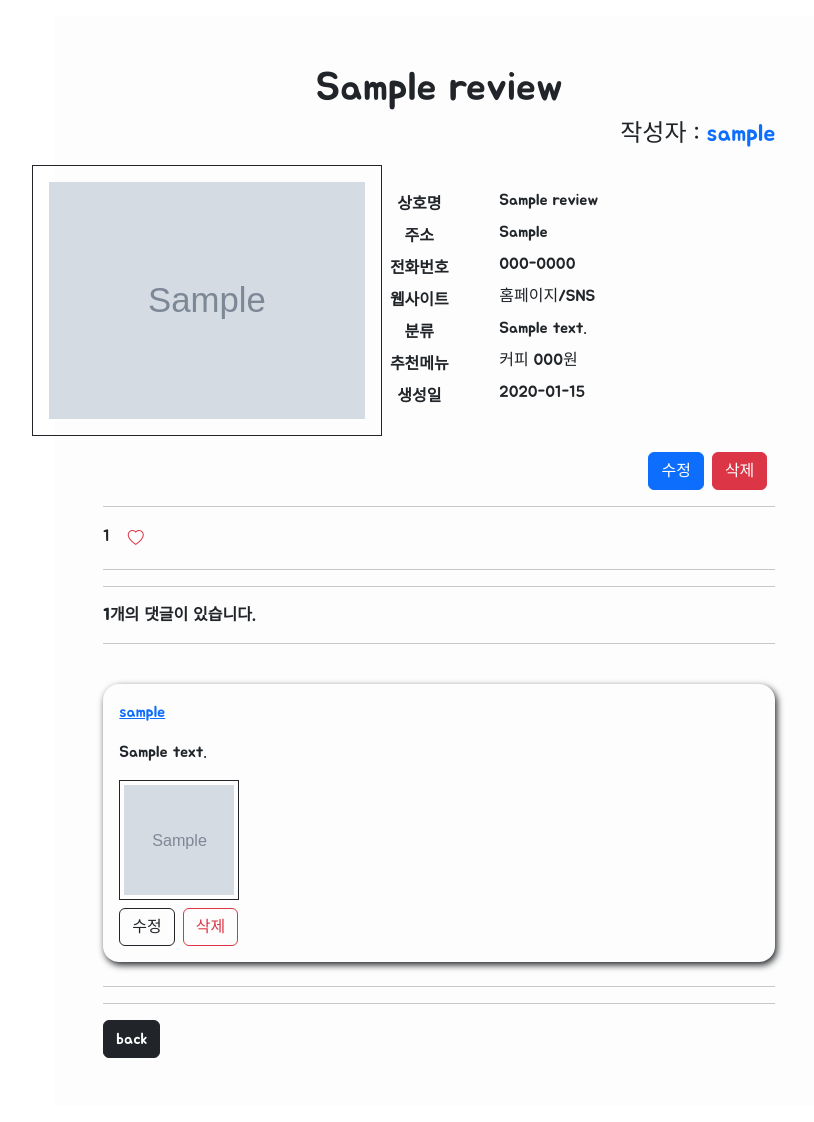
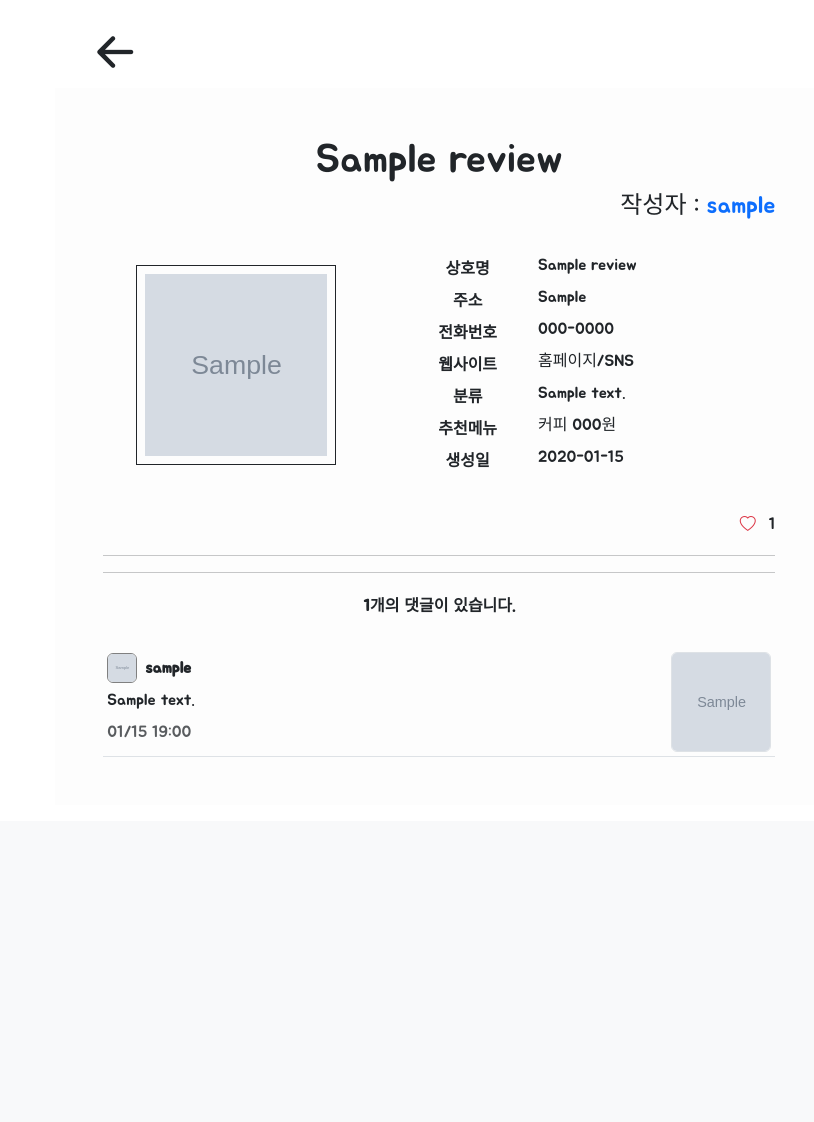
Before and after one commit to woocheolll/Dr.JJ, a Django app: page /1/ in a window 1280 px wide. Shown: the part 56-1178 px from the top of the page, without its empty margins (48-862 px from the left). After the commit the page ends 813 px from the top, so only its background shows below. Run offline with Django 3.2, Linux system fonts and the light colour scheme; tables that the repository leaves empty hold one stand-in row (values such as "Sample post"); grey boxes marked "Sample" are stand-in pictures; some libraries are stand-ins or nearby versions.

Commit message:
articles-templates

```diff
--- a/articles/templates/articles/detail.html
+++ b/articles/templates/articles/detail.html
@@ -6,6 +6,10 @@
 <div class="container">
   <div class="d-flex justify-content-evenly p-3">
     <div>
+      <!-- 뒤로가기 -->
+      <a href="{% url 'articles:index' %}" class="display-2 mx-4 link-btn text-dark text-decoration-none" >
+        <i class="bi bi-arrow-left-short"></i>
+      </a>
       <!-- 게시글 -->
       <div class="report p-5">
         <h1 class="text-center">{{ review.title }}</h1>
@@ -16,15 +20,15 @@
           </a>
         </h4>
         <div class="row my-3">
-          <div class="col-sm-12 col-md-4 d-flex justify-content-center">
+          <div class="col-sm-12 col-md-5 d-flex justify-content-center align-items-center">
             <!-- 가게 이미지 -->
             {% if review.image %}
-            <img class="p-3 border border-dark" style="width:350;" src="{{ review.image.url }}" alt="{{ review.image }}">
+            <img class="id-img p-2 border border-dark" src="{{ review.image.url }}" alt="{{ review.image }}">
             {% else %}
-            <img class="p-3 border border-dark" style="width:350;" src="https://dummyimage.com/200x200/000/fff.png" alt="">
+            <img class="id-img p-2 border border-dark" src="https://dummyimage.com/200x200/000/fff.png" alt="">
             {% endif %}
           </div>
-          <div class="col-sm-12 col-md-8 d-flex justify-content-center">
+          <div class="col-sm-12 col-md-7 d-flex justify-content-center">
             <!-- 가게 정보 -->
             <div class="d-flex align-items-center">
               <dl class="row m-3 align-items-center">
@@ -47,7 +51,7 @@
           </div>
         </div>
         <!-- 수정 / 삭제 -->
-        {% if review.user == review.user %}
+        {% if request.user == review.user %}
         <div class="d-flex justify-content-end">
           <a href="{% url 'articles:update' review.pk %}" class="btn btn-primary">수정</a>
           <form class="m-0" action="{% url 'articles:delete' review.pk %}" method="POST">
@@ -55,12 +59,11 @@
             <input type="submit" class="btn btn-danger mx-2" value="삭제">
           </form>
         </div>
-        {% endif %}
         <!-- 좋아요 -->
-        <hr>
-          <form class='like-form' data-review-pk='{{ review.pk }}'>
+        {% else %}
+        <div class="d-flex justify-content-end">
+          <form class='like-form m-0 d-flex align-items-center' data-review-pk='{{ review.pk }}'>
             {% csrf_token %}
-            <span class='like-cnt'>{{review.like_art_users.count}}</span>
             {% if request.user in review.like_art_users.all %}
               <button class="btn btn-link text-danger">
                 <i class="bi bi-heart-fill heart-icon"></i>
@@ -70,42 +73,55 @@
               <i class="bi bi-heart heart-icon"></i>
             </button>
             {% endif %}
+            <span class='like-cnt'>{{review.like_art_users.count}}</span>
           </form>
+        </div>
+        {% endif %}
         <hr>
-        <!-- 코멘트 -->
+        <!-- 댓글 작성버튼 -->
         {% if request.user.is_authenticated %}
           <a href="{% url 'articles:comment_create' review.pk %}" method="POST">댓글작성</a>
         {% endif %}
         <hr>
+        <!-- 댓글 -->
+        <div class="d-flex flex-column">
           {% if comments %}
-        <p><b>{{ comments|length }}개의 댓글이 있습니다.</b></p>
-        <hr>
+          <h6 class="text-center my-2"><b>{{ comments|length }}개의 댓글이 있습니다.</b></h6>
           {% endif %}
           <br>
           {% for comment in comments %}
-        <article class='comment-block-{{ comment.pk }}'>
-          <div class="p-3 mb-4" style="border-radius: 1rem; box-shadow: 2px 3px 7px">
-            <a href="{% url 'articles:comment_detail' review.pk comment.pk %}"><p>{{ comment.user.username }}</p></a>
-            <p>{{ comment.content }}</p>
-            <div class="img-card my-2 p-1">
-              <img class="img-fit" src="{{ comment.image.url }}" alt="{{ comment.image }}">
+          <div style="cursor: pointer;" onclick="location.href='{% url 'articles:comment_detail' review.pk comment.pk %}';" class="border-bottom p-1 d-flex justify-content-between comment-block-{{ comment.pk }}">
+            <div class="d-flex flex-column w-100">
+              <div class="d-flex align-items-center">
+                {% if comment.user.profile.image %}
+                <img class="free-comment-profile me-2" src="{{ comment.user.profile.image.url }}" alt="{{ comment.user.profile.image }}" class='mb-2'>
+                {% else %}
+                <img class="free-comment-profile me-2" src="{% static 'images/new.jpg' %}" alt="no-profile-image">
+                {% endif %}
+                <p class="my-1 fw-bold">{{ comment.user.username }}</p>
               </div>
-            <div class="d-flex">
-              <a href="{% url 'articles:comment_update' review.pk comment.pk %} " class="btn btn-outline-dark">수정</a>
+              <p class="my-1">{{ comment.content }}</p>
+              <div class="d-flex justify-content-between w-100">
+                <p class="my-1 text-muted">{{ comment.updated_at | date:'m/d H:i' }}</p>
+                <div class="d-flex mx-2">
+                  {% if request.user == comment.user %}
+                  <a href="{% url 'articles:comment_update' review.pk comment.pk %}" class="btn btn-primary btn-sm">수정</a>
                   <form action="{% url 'articles:comment_delete' review.pk comment.pk %}" method="POST" class="my-0">
                     {% csrf_token %}
-                <input type="submit" class="btn btn-outline-danger mx-2" value="삭제">
+                    <input type="submit" class="btn btn-danger btn-sm ms-2" value="삭제">
                   </form>
+                  {% endif %}
                 </div>
               </div>
-        </article>
-        <hr>
+            </div>
+            {% if review.image %}
+                <img class="free-img rounded border" src="{{ comment.image.url }}" alt="{{ comment.image }}">
+            {% endif %}
+          </div>
           {% empty %}
             <p>아직 아무도 못본거라고 믿자,,</p>
           {% endfor %}
-        <hr>
-        <!-- 뒤로가기 -->
-        <a href="{% url 'articles:index' %}" class="btn btn-dark text-decoration-none" >back</a>
+        </div>
       </div>
     </div>
 
--- a/static/css/style.css
+++ b/static/css/style.css
@@ -123,6 +123,12 @@
   text-overflow: ellipsis;
 }
 
+.free-img {
+  width: 100px;
+  height: 100px;
+  object-fit: cover;
+}
+
 .free-profile {
   width: 45px;
   height: 45px;
```
Also changed, not shown: articles/templates/articles/comment_create.html (+12 -8 lines), articles/templates/articles/comment_detail.html (+29 -15 lines), free/templates/free/detail.html (+7 -2 lines), free/templates/free/index.html (+7 -6 lines). Lines whose indentation alone changed are shown as unchanged.
